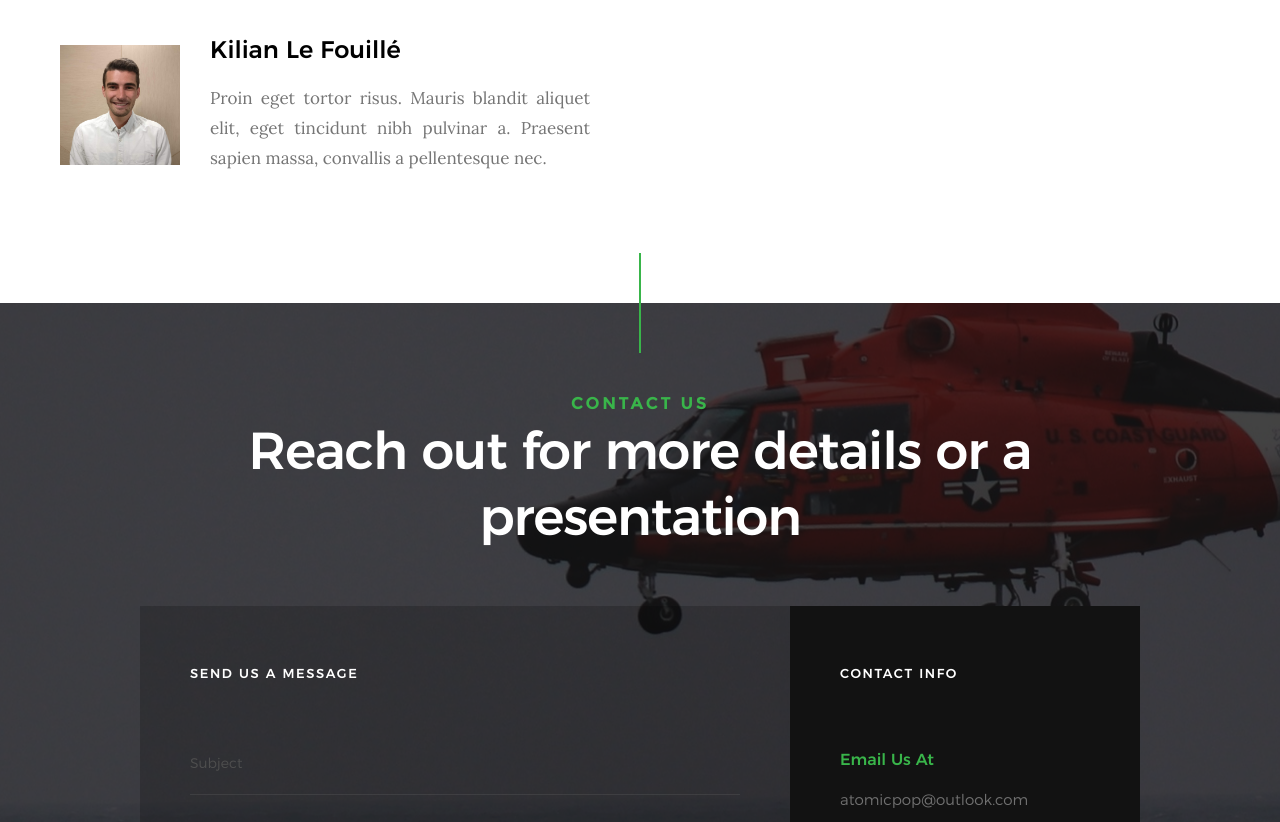
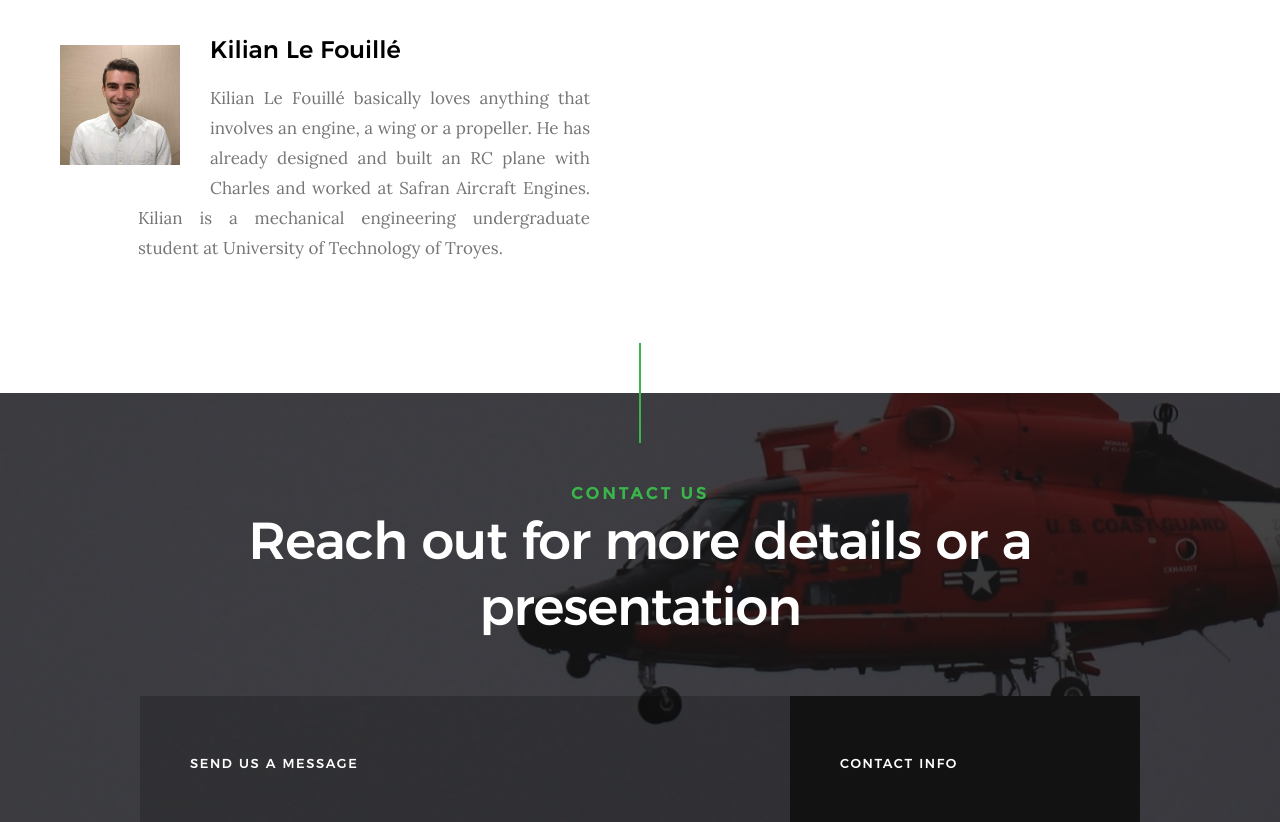
Before and after one commit to atomicpop/atomicpop.github.io, a plain HTML site: page index.html in a window 1280 px wide. Shown: the part 4300-5122 px from the top of the page. Drawn offline with Linux system fonts and the light colour scheme; files whose address does not match are found by name.

Commit message:
Added Kilian's

```diff
--- a/index.html
+++ b/index.html
@@ -387,7 +387,7 @@
                 <div class="service-text">
                     <h3 class="h3">Kilian Le Fouillé</h3>
                     <p>
-                        Proin eget tortor risus. Mauris blandit aliquet elit, eget tincidunt nibh pulvinar a. Praesent sapien massa, convallis a pellentesque nec.
+                        Kilian Le Fouillé basically loves anything that involves an engine, a wing or a propeller. He has already designed and built an RC plane with Charles and worked at Safran Aircraft Engines. Kilian is a mechanical engineering undergraduate student at University of Technology of Troyes.
                     </p>
                 </div>
             </div>
@@ -468,7 +468,7 @@
                     <div class="cinfo">
                         <h5>Call Us At</h5>
                         <p>
-                            Mobile: (+33) 6 75 36 49 15
+                            Mobile: (+33) 6 75 36 49 15<br>
                             Mobile: (+33) 6 95 77 24 08
                         </p>
                     </div>
```
Also changed, not shown: 1 other file.
